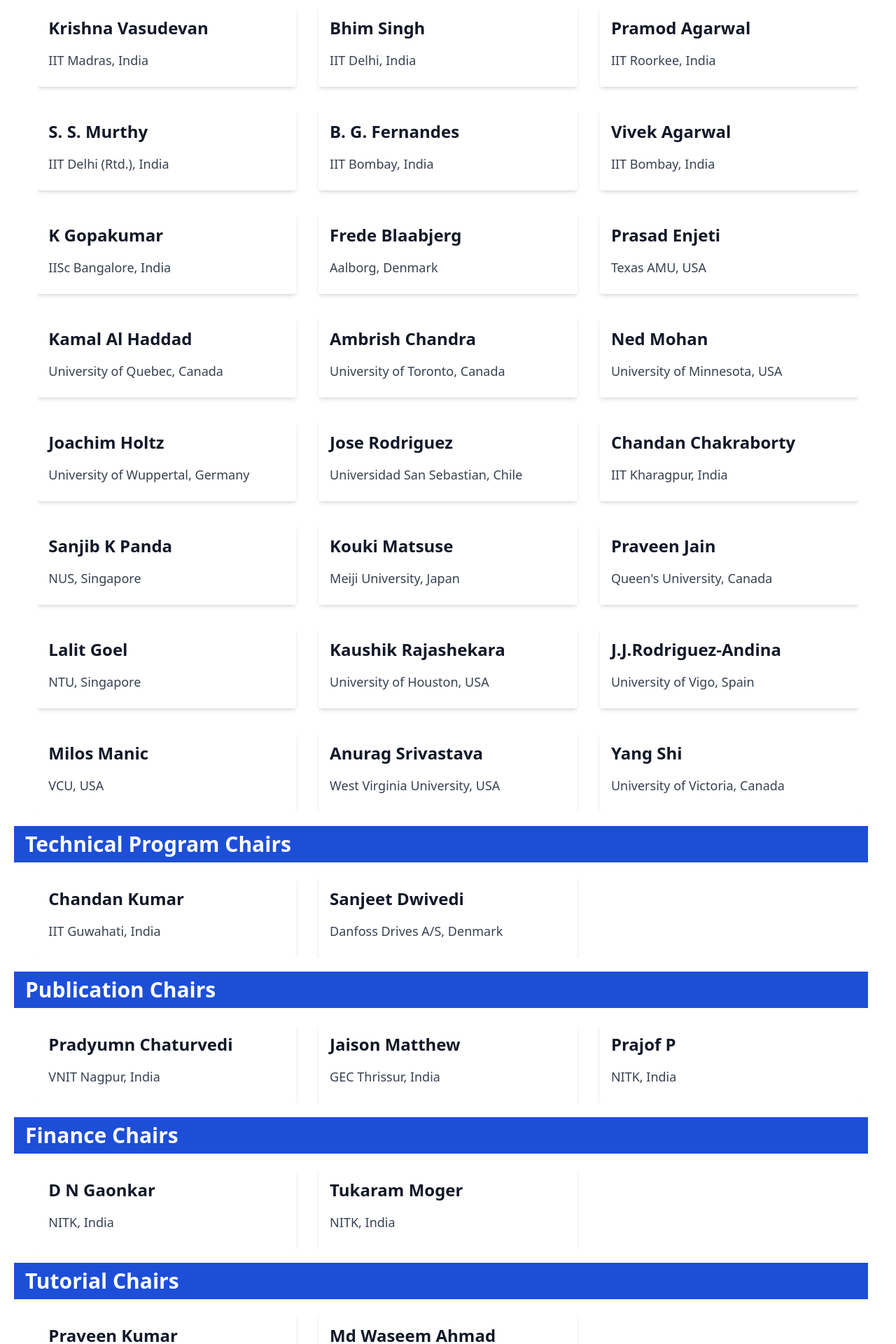
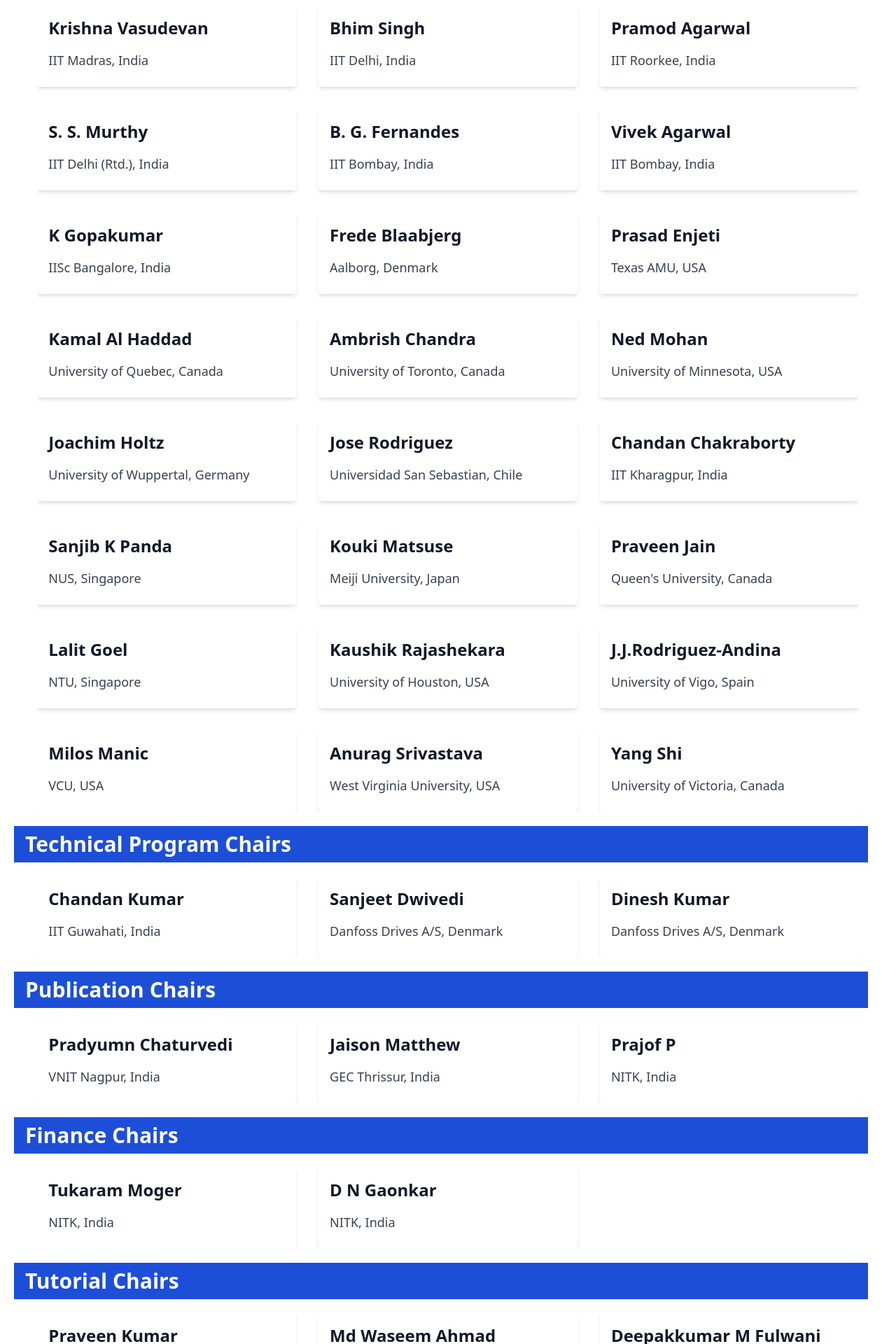
Before and after one commit to anirudhprabhakaran3/pedes-website, a Django app: page /committee/ in a window 1280 px wide. Shown: the part 1160-3080 px from the top of the page at 70% size. Run offline with Django 4.2, Linux system fonts and the light colour scheme; some libraries are stand-ins or nearby versions.

Commit message:
hid registratio page details , and updated committe ,call for paper and brochure

```diff
--- a/web/templates/pages/call_for_papers.html
+++ b/web/templates/pages/call_for_papers.html
@@ -37,7 +37,7 @@ Call for Papers
 
     <ul class="list-disc text-xl text-gray-700 mb-4 ml-2 mr-2 text-justify">
         <li>Opening Date of Submission of Digest: <strong>15<sup>th</sup> February 2024</strong></li>
-        <li>Last Date of Submission of Digest: <strong>15<sup>th</sup> August 2024</strong></li>
+        <li>Last Date of Submission of Digest: <strong>15<sup>th</sup> June 2024</strong></li>
         <li>Acceptance Notification of Digest: <strong>15<sup>th</sup> August 2024</strong></li>
         <li>Submission of Final Manuscript and Copyright Form: <strong>1<sup>st</sup> September 2024</strong></li>
         <li>Conference Registration Date: <strong>18<sup>th</sup> - 21<sup>st</sup> December 2024</strong></li>
--- a/web/templates/pages/committee.html
+++ b/web/templates/pages/committee.html
@@ -13,7 +13,7 @@ Home
 </div>
 
 <div class=" ml-5 mt-5 mr-10 mb-5 bg-blue-700 text-white py-2 pl-4 text-center">
-    <p class="text-3xl  font-bold text-white-600  text-left">Patrons</p>
+    <p class="text-3xl  font-bold text-white-600  text-left">Patron</p>
 </div>
 <div id="patrons">
 
@@ -388,6 +388,14 @@ Home
                     <p class="mb-2 text-lg font-helvetica">Danfoss Drives A/S, Denmark</p>
                 </div>
             </div>
+            <div class="bg-white p-4 rounded shadow-md">
+                <div class="mb-4 font-bold text-gray-900 whitespace-nowrap text-2xl font-arial">
+                    Dinesh Kumar
+                </div>
+                <div class="text-gray-700">
+                    <p class="mb-2 text-lg font-helvetica">Danfoss Drives A/S, Denmark</p>
+                </div>
+            </div>
         </div>
     </div>
 </div>
@@ -441,20 +449,19 @@ Home
 <div id="FinanceChairs">
     <div class="relative overflow-x-auto w-11/12 mx-auto">
         <div class="grid grid-cols-1 md:grid-cols-2 lg:grid-cols-3   gap-8">
-            <!-- Person 1 -->
-            <div class="bg-white p-4 rounded shadow-md">
+             <!-- Person 1 -->
+             <div class="bg-white p-4 rounded shadow-md">
                 <div class="mb-4 font-bold text-gray-900 whitespace-nowrap text-2xl font-arial">
-                    D N Gaonkar
+                    Tukaram Moger
                 </div>
                 <div class="text-gray-700">
                     <p class="mb-2 text-lg font-helvetica">NITK, India</p>
                 </div>
             </div>
-
             <!-- Person 2 -->
             <div class="bg-white p-4 rounded shadow-md">
                 <div class="mb-4 font-bold text-gray-900 whitespace-nowrap text-2xl font-arial">
-                    Tukaram Moger
+                    D N Gaonkar
                 </div>
                 <div class="text-gray-700">
                     <p class="mb-2 text-lg font-helvetica">NITK, India</p>
@@ -489,6 +496,15 @@ Home
                 </div>
                 <div class="text-gray-700">
                     <p class="mb-2 text-lg font-helvetica">NITK, India</p>
+                </div>
+            </div>
+             <!-- Person 3 -->
+             <div class="bg-white p-4 rounded shadow-md">
+                <div class="mb-4 font-bold text-gray-900 whitespace-nowrap text-2xl font-arial">
+                    Deepakkumar M Fulwani
+                </div>
+                <div class="text-gray-700">
+                    <p class="mb-2 text-lg font-helvetica">IITJ, India</p>
                 </div>
             </div>
         </div>
```
Also changed, not shown: web/templates/pages/registration.html (+7 -0 lines), 1 other file.
